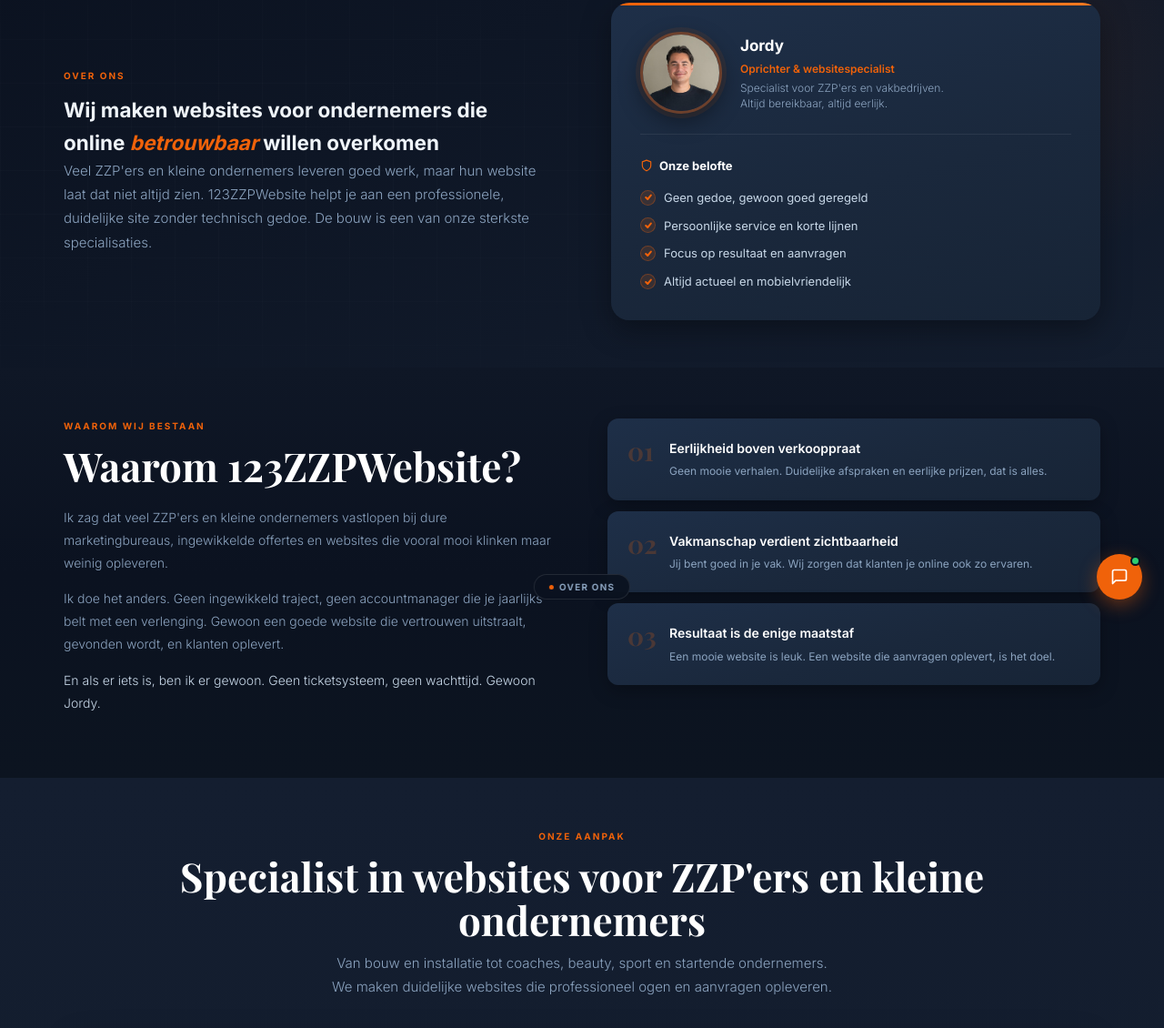
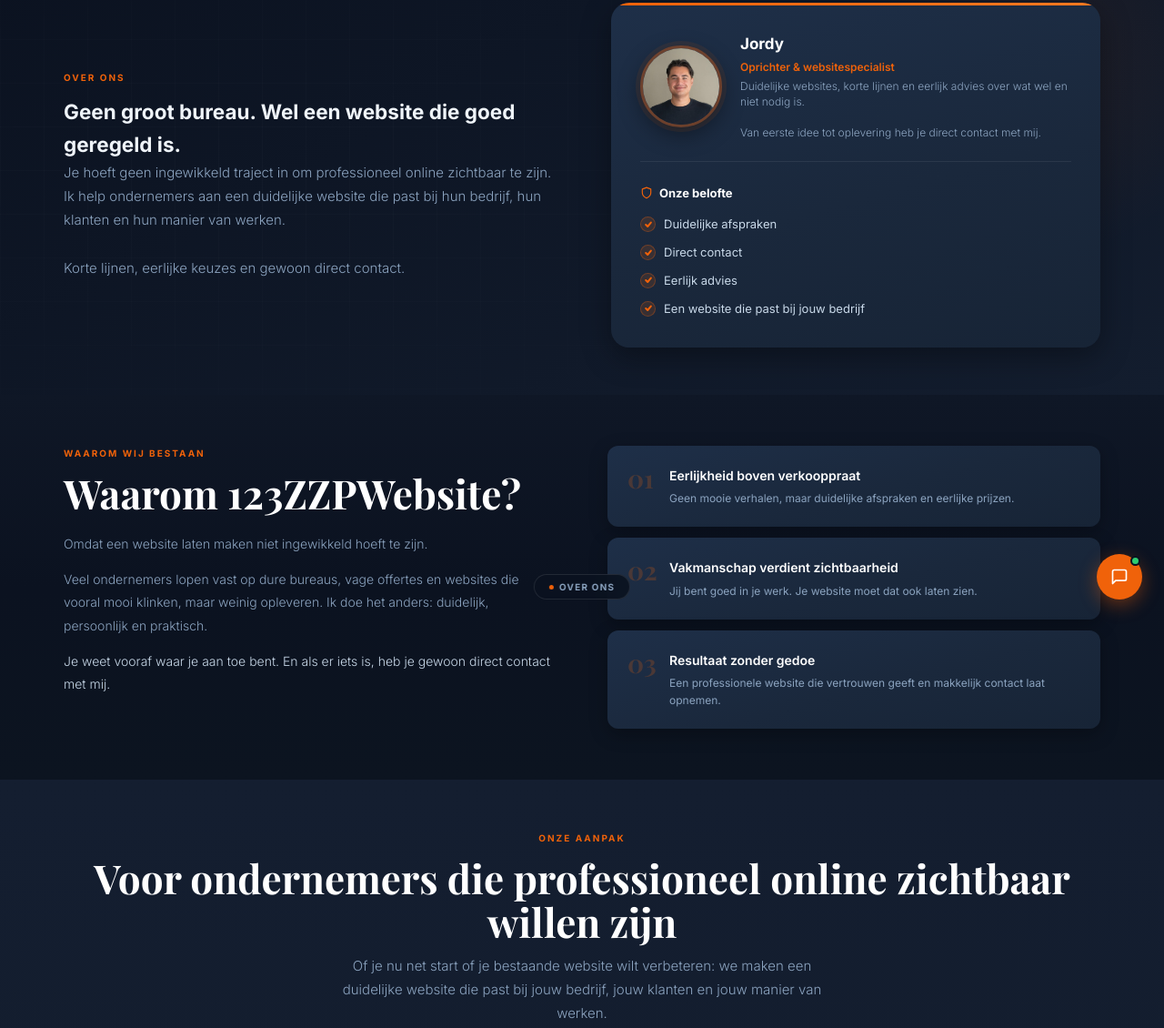
Before and after one commit to js-jordy/123bouwwebsite, a plain HTML site: page 123bouwwebsite/over-ons.html in a window 1280 px wide. Shown: the part 117-1247 px from the top of the page at 91% size. Drawn offline with nearby package versions, Linux system fonts and the light colour scheme; a web font is replaced by a local one.

Commit message:
Refine over ons hero copy

```diff
--- a/123bouwwebsite/over-ons.html
+++ b/123bouwwebsite/over-ons.html
@@ -155,9 +155,9 @@
   <div class="hero-glow"></div><div class="hg"></div>
   <div class="hero-over-inner">
     <div>
-      <span class="stag">Over ons</span>
-      <h1 class="sec-h">Wij maken websites voor ondernemers die online <em style="color:var(--orange);font-style:italic">betrouwbaar</em> willen overkomen</h1>
-      <p class="sec-sub">Veel ZZP'ers en kleine ondernemers leveren goed werk, maar hun website laat dat niet altijd zien. 123ZZPWebsite helpt je aan een professionele, duidelijke site zonder technisch gedoe. De bouw is een van onze sterkste specialisaties.</p>
+      <span class="stag">OVER ONS</span>
+      <h1 class="sec-h">Geen groot bureau. Wel een website die goed geregeld is.</h1>
+      <p class="sec-sub">Je hoeft geen ingewikkeld traject in om professioneel online zichtbaar te zijn. Ik help ondernemers aan een duidelijke website die past bij hun bedrijf, hun klanten en hun manier van werken.<br><br>Korte lijnen, eerlijke keuzes en gewoon direct contact.</p>
     </div>
     <div class="founder-card reveal">
       <div class="founder-top">
@@ -168,15 +168,15 @@
         <div>
           <div class="founder-name">Jordy</div>
           <div class="founder-role">Oprichter & websitespecialist</div>
-          <div class="founder-tagline">Specialist voor ZZP'ers en vakbedrijven.<br>Altijd bereikbaar, altijd eerlijk.</div>
+          <div class="founder-tagline">Duidelijke websites, korte lijnen en eerlijk advies over wat wel en niet nodig is.<br><br>Van eerste idee tot oplevering heb je direct contact met mij.</div>
         </div>
       </div>
       <div class="promise-title"><svg viewBox="0 0 24 24"><path d="M12 22s8-4 8-10V5l-8-3-8 3v7c0 6 8 10 8 10z"/></svg>Onze belofte</div>
       <ul class="promise-list">
-        <li><span class="pchk"><svg viewBox="0 0 10 10"><polyline points="1.5,5 4,7.5 8.5,2"/></svg></span>Geen gedoe, gewoon goed geregeld</li>
-        <li><span class="pchk"><svg viewBox="0 0 10 10"><polyline points="1.5,5 4,7.5 8.5,2"/></svg></span>Persoonlijke service en korte lijnen</li>
-        <li><span class="pchk"><svg viewBox="0 0 10 10"><polyline points="1.5,5 4,7.5 8.5,2"/></svg></span>Focus op resultaat en aanvragen</li>
-        <li><span class="pchk"><svg viewBox="0 0 10 10"><polyline points="1.5,5 4,7.5 8.5,2"/></svg></span>Altijd actueel en mobielvriendelijk</li>
+        <li><span class="pchk"><svg viewBox="0 0 10 10"><polyline points="1.5,5 4,7.5 8.5,2"/></svg></span>Duidelijke afspraken</li>
+        <li><span class="pchk"><svg viewBox="0 0 10 10"><polyline points="1.5,5 4,7.5 8.5,2"/></svg></span>Direct contact</li>
+        <li><span class="pchk"><svg viewBox="0 0 10 10"><polyline points="1.5,5 4,7.5 8.5,2"/></svg></span>Eerlijk advies</li>
+        <li><span class="pchk"><svg viewBox="0 0 10 10"><polyline points="1.5,5 4,7.5 8.5,2"/></svg></span>Een website die past bij jouw bedrijf</li>
       </ul>
     </div>
   </div>
@@ -188,15 +188,15 @@
       <span class="stag">Waarom wij bestaan</span>
       <h2 class="sec-h" style="margin-bottom:20px">Waarom 123ZZPWebsite?</h2>
       <div class="story-text">
-        <p>Ik zag dat veel ZZP'ers en kleine ondernemers vastlopen bij dure marketingbureaus, ingewikkelde offertes en websites die vooral mooi klinken maar weinig opleveren.</p>
-        <p>Ik doe het anders. Geen ingewikkeld traject, geen accountmanager die je jaarlijks belt met een verlenging. Gewoon een goede website die vertrouwen uitstraalt, gevonden wordt, en klanten oplevert.</p>
-        <p>En als er iets is, ben ik er gewoon. Geen ticketsysteem, geen wachttijd. Gewoon Jordy.</p>
+        <p>Omdat een website laten maken niet ingewikkeld hoeft te zijn.</p>
+        <p>Veel ondernemers lopen vast op dure bureaus, vage offertes en websites die vooral mooi klinken, maar weinig opleveren. Ik doe het anders: duidelijk, persoonlijk en praktisch.</p>
+        <p>Je weet vooraf waar je aan toe bent. En als er iets is, heb je gewoon direct contact met mij.</p>
       </div>
     </div>
     <div class="values-list reveal">
-      <div class="vc"><div class="vc-num">01</div><div><div class="vc-h">Eerlijkheid boven verkooppraat</div><p class="vc-p">Geen mooie verhalen. Duidelijke afspraken en eerlijke prijzen, dat is alles.</p></div></div>
-      <div class="vc"><div class="vc-num">02</div><div><div class="vc-h">Vakmanschap verdient zichtbaarheid</div><p class="vc-p">Jij bent goed in je vak. Wij zorgen dat klanten je online ook zo ervaren.</p></div></div>
-      <div class="vc"><div class="vc-num">03</div><div><div class="vc-h">Resultaat is de enige maatstaf</div><p class="vc-p">Een mooie website is leuk. Een website die aanvragen oplevert, is het doel.</p></div></div>
+      <div class="vc"><div class="vc-num">01</div><div><div class="vc-h">Eerlijkheid boven verkooppraat</div><p class="vc-p">Geen mooie verhalen, maar duidelijke afspraken en eerlijke prijzen.</p></div></div>
+      <div class="vc"><div class="vc-num">02</div><div><div class="vc-h">Vakmanschap verdient zichtbaarheid</div><p class="vc-p">Jij bent goed in je werk. Je website moet dat ook laten zien.</p></div></div>
+      <div class="vc"><div class="vc-num">03</div><div><div class="vc-h">Resultaat zonder gedoe</div><p class="vc-p">Een professionele website die vertrouwen geeft en makkelijk contact laat opnemen.</p></div></div>
     </div>
   </div>
 </section>
@@ -204,18 +204,18 @@
 <section class="aanpak-section" data-section="Aanpak">
   <div class="max">
     <div class="center reveal">
-      <span class="stag">Onze aanpak</span>
-      <h2 class="sec-h">Specialist in websites voor ZZP'ers en kleine ondernemers</h2>
-      <p class="sec-sub">Van bouw en installatie tot coaches, beauty, sport en startende ondernemers. We maken duidelijke websites die professioneel ogen en aanvragen opleveren.</p>
+      <span class="stag">ONZE AANPAK</span>
+      <h2 class="sec-h">Voor ondernemers die professioneel online zichtbaar willen zijn</h2>
+      <p class="sec-sub">Of je nu net start of je bestaande website wilt verbeteren: we maken een duidelijke website die past bij jouw bedrijf, jouw klanten en jouw manier van werken.</p>
     </div>
     <div class="g4 reveal" style="margin-top:36px">
       <div class="gc"><div class="gc-icon"><svg viewBox="0 0 24 24"><path d="M14.7 6.3a1 1 0 0 0 0 1.4l1.6 1.6a1 1 0 0 0 1.4 0l3.77-3.77a6 6 0 0 1-7.94 7.94l-6.91 6.91a2.12 2.12 0 0 1-3-3l6.91-6.91a6 6 0 0 1 7.94-7.94l-3.76 3.76z"/></svg></div><h3>Praktisch en duidelijk</h3><p>Geen ingewikkeld traject. Gewoon een website die professioneel werkt.</p></div>
       <div class="gc"><div class="gc-icon"><svg viewBox="0 0 24 24"><path d="M20 21v-2a4 4 0 0 0-4-4H8a4 4 0 0 0-4 4v2"/><circle cx="12" cy="7" r="4"/></svg></div><h3>Persoonlijk contact</h3><p>Korte lijnen, snelle communicatie en direct contact.</p></div>
       <div class="gc"><div class="gc-icon"><svg viewBox="0 0 24 24"><polyline points="22 7 13.5 15.5 8.5 10.5 2 17"/><polyline points="16 7 22 7 22 13"/></svg></div><h3>Resultaatgericht</h3><p>Elke keuze is gericht op vertrouwen, zichtbaarheid en aanvragen.</p></div>
-      <div class="gc"><div class="gc-icon"><svg viewBox="0 0 24 24"><path d="M12 22s8-4 8-10V5l-8-3-8 3v7c0 6 8 10 8 10z"/></svg></div><h3>Betrouwbaar</h3><p>Onderhoud, veiligheid en ondersteuning gewoon goed geregeld.</p></div>
+      <div class="gc"><div class="gc-icon"><svg viewBox="0 0 24 24"><path d="M12 22s8-4 8-10V5l-8-3-8 3v7c0 6 8 10 8 10z"/></svg></div><h3>Betrouwbaar</h3><p>Duidelijke afspraken, goede ondersteuning en een website die netjes blijft werken.</p></div>
     </div>
     <div class="cta-simple reveal" style="margin-top:44px">
-      <div><h3>Klaar om te starten?</h3><p>Plan een gratis kennismakingsgesprek, vrijblijvend en zonder verkooppraatjes.</p></div>
+      <div><h3>Toe aan een website die beter bij je past?</h3><p>Of je nu nog geen website hebt of je huidige site wilt verbeteren: we denken vrijblijvend met je mee.</p></div>
       <div style="display:flex;gap:12px;flex-shrink:0"><a href="contact.html" class="btn-p">Gratis websiteadvies</a><a href="cases.html" class="btn-s">Bekijk voorbeelden</a></div>
     </div>
   </div>
```
